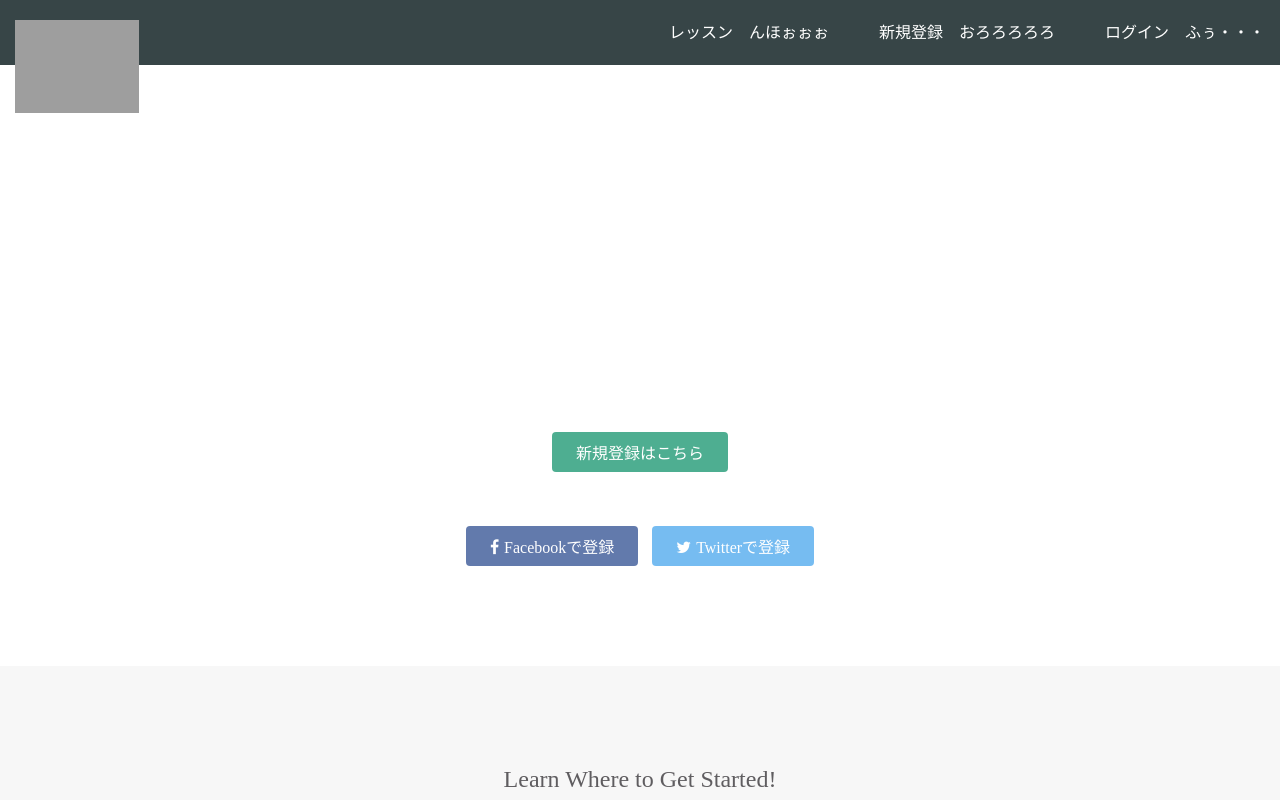
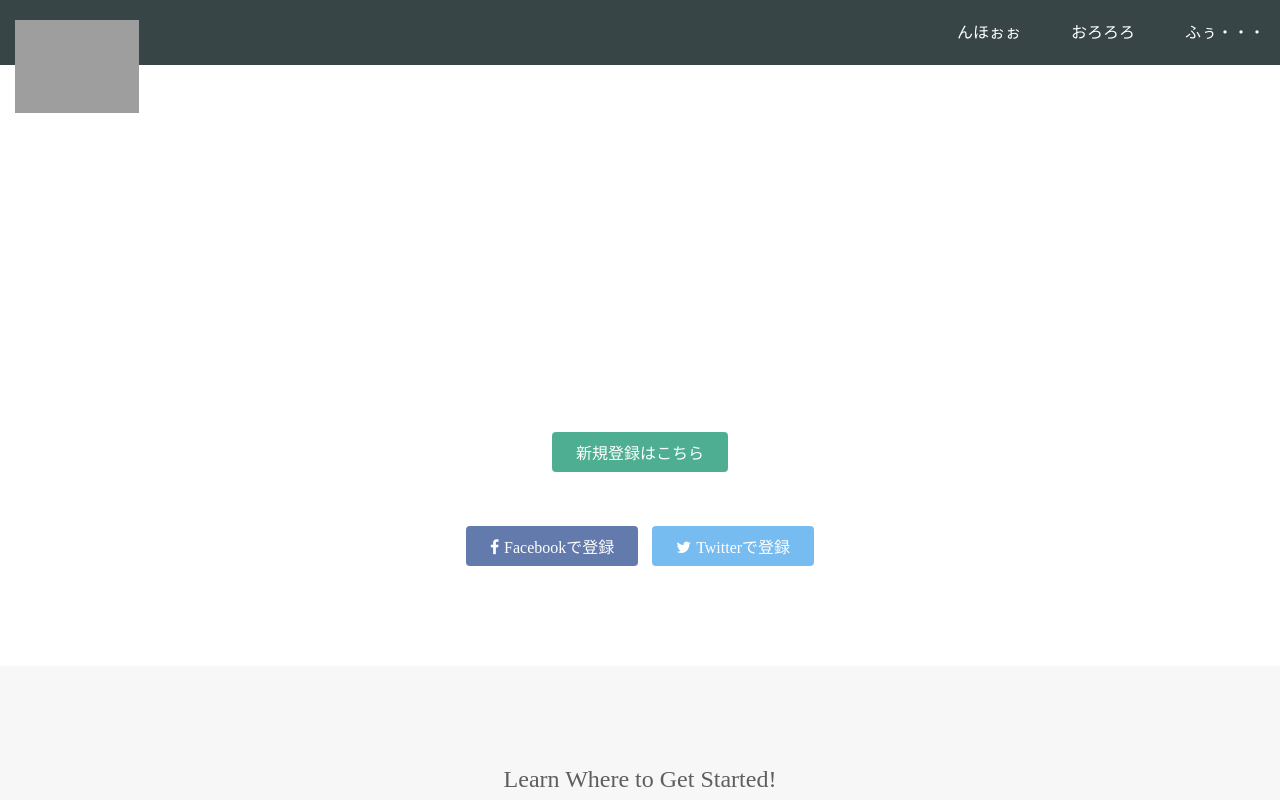
Before and after one commit to dawnkey0622/dawnkey0622.github.io, a plain HTML site: page index.html in a window 1280 px wide. Shown: the top 800 px of the page. Drawn offline with Linux system fonts and the light colour scheme; grey boxes are pictures that could not be loaded.

Commit message:
Update index.html

```diff
--- a/index.html
+++ b/index.html
@@ -15,9 +15,9 @@
       </div>
       <span class="fa fa-bars menu-icon"></span>
       <div class="header-right">
-        <a href="#">レッスン　んほぉぉぉ</a>
-        <a href="#">新規登録　おろろろろろ</a>
-        <a href="#" class="login">ログイン　ふぅ・・・</a>
+        <a href="#">んほぉぉ</a>
+        <a href="#">おろろろ</a>
+        <a href="#" class="login">ふぅ・・・</a>
       </div>
     </div>
   </header>
```
